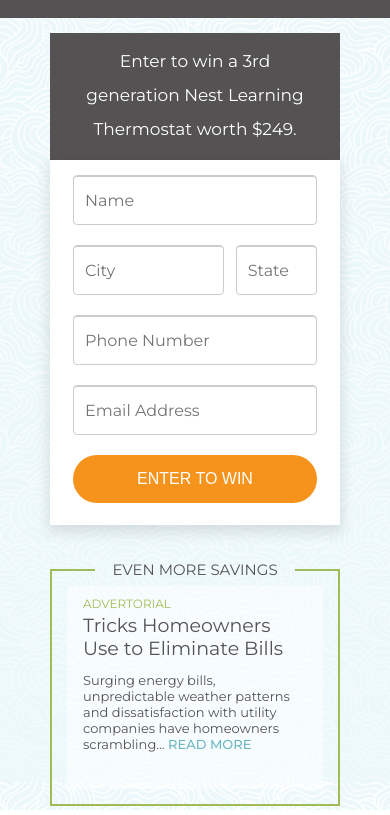
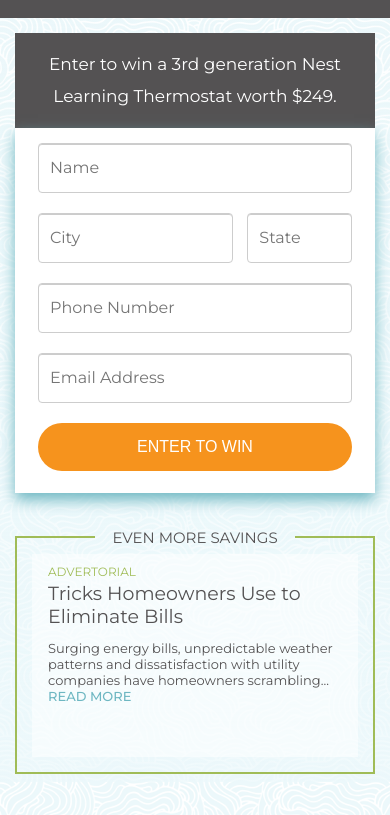
Before and after one commit to JoelGChacon/modernize_programming_test, a website: page frontend/index.html in a window 390 px wide. Shown: the part 62-877 px from the top of the page. Drawn offline with Linux system fonts and the light colour scheme.

Commit message:
Modernize | Optimized styles

```diff
--- a/frontend/static/css/index.css
+++ b/frontend/static/css/index.css
@@ -1,10 +1,10 @@
 :root {
   --top-space: 80px;
-  --mobile-width: 290px;
+  --mobile-min-width: 290px;
   --primary-page-color: #545253;
   --border-color-primary-gray: #cdcdcd;
   --border-color-secondary-gray: #928080;
-  --free-speech-red: #D50303;
+  --input-error-red: #D50303;
   --button-color-orange: #F6931D;
   --button-color-orange-secondary: #e78d06;
   --advertisment-green: #A0BC57;
@@ -64,36 +64,40 @@
 /*================================== FORM ==================================*/
 main {
   padding: 15px;
+  height: 797px;
 }
 
 #form-section {
   margin: 0 auto;
-  width: var(--mobile-width, 290px);
-  height: 492px;
+  min-width: var(--mobile-min-width);
+  max-width: 670px;
   background-color: #FFFFFF;
+
+  /* for future use */
+  /* max-height: 492px; */
+  /* display: grid; */
+  /* place-content: end; */
 }
 
 #form-section__description {
-  height: 127px;
   width: 100%;
   background-color: var(--primary-page-color);
   color: #fff;
-  padding: 7px 15px 16px;
+  padding: 15px 22px;
   text-align: center;
   display: grid;
   place-items: center;;
 }
 
 #form-section__description div {
-  line-height: 2;
-  height: 96px;
-  width: 244.47px;
+  line-height: 1.902;
+  max-width: 330px;
   font-weight: 400;
   font-size: 17px;
 }
 
 #form-section__form-container {
-  box-shadow: 0px 6px 13px 2px rgb(0 0 0 / 11%);
+  box-shadow: 0 7px 14px 0 #6EB7C2;
   padding: 15px 23px 22px;
   width: 100%;
   height: 365px;
@@ -129,8 +133,8 @@
 .error,
 .error.form__input:hover,
 .error.form__input:focus{
-  border: 1px solid var(--free-speech-red);
-  box-shadow: 0 1px 0 0 var(--free-speech-red) inset;
+  border: 1px solid var(--input-error-red);
+  box-shadow: 0 1px 0 0 var(--input-error-red) inset;
 }
 
 .form__input:hover,
@@ -190,7 +194,8 @@
 /*================================== ADVERTISEMENT ==================================*/
 #advertisement {
   margin: 35px auto 0;
-  width: var(--mobile-width);
+  min-width: var(--mobile-min-width);
+  max-width: 404px;
   height: 235px;
 }
 
@@ -258,7 +263,6 @@
   #form-section__description div {
     line-height: 1.5;
     height: 48px;
-    width: 55%;
   }
 
   /*================================== ADVERTISEMENT ==================================*/
```
